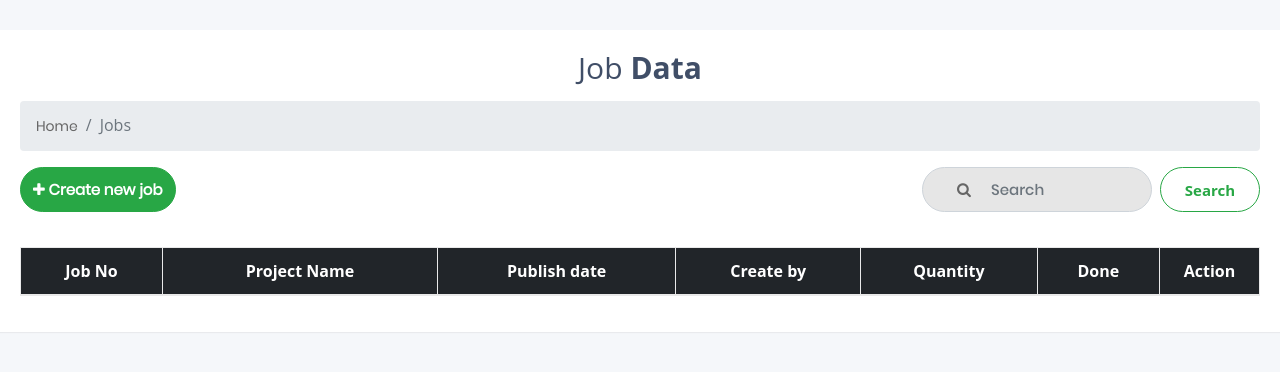
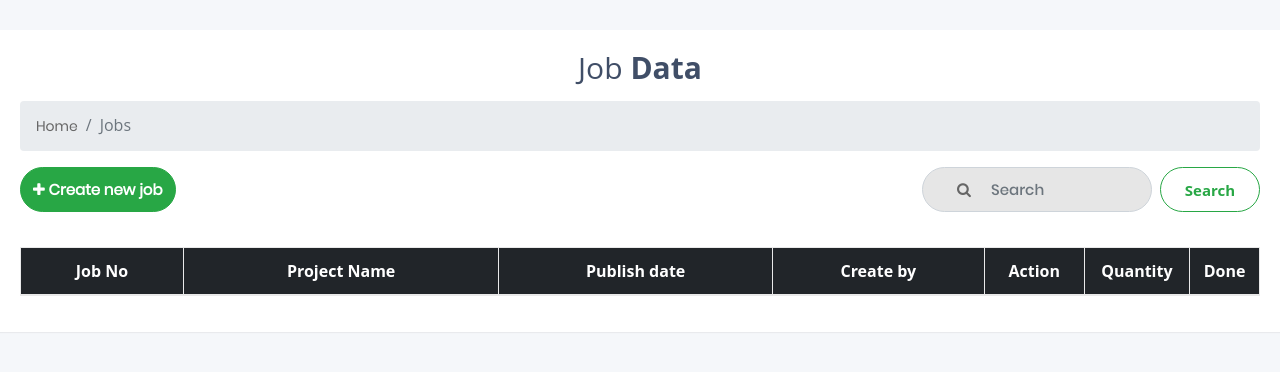
Before and after one commit to KOngTNP/OP-AUTOTECH-Web-database-Django, a Django app: page /jobTable in a window 1280 px wide. Shown: the part 56-428 px from the top of the page. Run offline with Django 3.2, Linux system fonts and the light colour scheme; a user stored in the database is signed in; tables that the repository leaves empty hold one stand-in row (values such as "Sample post"); data that the repository does not hold is empty; some libraries are stand-ins or nearby versions.

Commit message:
edit table layout

```diff
--- a/templates/job/jobTable.html
+++ b/templates/job/jobTable.html
@@ -47,11 +47,13 @@
                   <!-- <th scope="col">Project Description</th> -->
                   <th scope="col" style="min-width:130px">Publish date</th>
                   <th scope="col" class="js-sort-string">Create by</th>
-                  <th scope="col" style="max-width:100px;">Quantity</th>
-                  <th scope="col" style="max-width:100px;">Done</th>
+
                   {% if user.is_staff %}
-                    <th scope="col" style="min-width:100px">Action</th>
+                    <th scope="col" style="width:100px">Action</th>
                   {% endif %}
+
+                  <th scope="col" style="max-width:50px;">Quantity</th>
+                  <th scope="col" style="max-width:70px;">Done</th>
 
                 </tr>
               </thead>
@@ -63,6 +65,14 @@
                   <!-- <td>{{job.projectDesc}}</td> -->
                   <td >{{job.datePublish.date}}</td>
                   <td>{{job.user}}</td>
+
+                  {% if user.is_staff %}
+                  <td>
+                    <a class="edit" title="Edit" data-toggle="tooltip" href='/jobTable/edit/{{job.jobNo}}'><i class="material-icons">&#xE254;</i> </a>
+                    <a class="delete" title="Delete" data-toggle="tooltip" href='/jobTable/delete/{{job.jobNo}}'  onclick="return confirm('Are you sure you want to delete this item?');"><i class="material-icons">&#xE872;</i></a>
+                  </td>
+                  {% endif %}
+
                   {% for all in all_qty %}
                     {% if job.jobNo == all.jobNo%}
                       <td style="text-align: center; color: green;">{{all.QTY}}</td>
@@ -71,19 +81,16 @@
                           {% if all.QTY == done.Assemby_QTY %}
                             <td style="text-align: center;"><i class="fa fa-check-circle" style="color: green;" aria-hidden="true"></i></td>
                           {% else %}
+                            {%if done.Assemby_QTY == null %}
+                              <td style="text-align: center; color: red;">0</td>
+                            {% else %}
                               <td style="text-align: center; color: red;">{{done.Assemby_QTY}}</td>
+                            {% endif %}
                           {% endif %}
                         {% endif %}
                       {% endfor %}
                     {% endif %}
                   {% endfor %}
-                  {% if user.is_staff %}
-                  <td>
-                    <a class="edit" title="Edit" data-toggle="tooltip" href='/jobTable/edit/{{job.jobNo}}'><i class="material-icons">&#xE254;</i> </a>
-
-                    <a class="delete" title="Delete" data-toggle="tooltip" href='/jobTable/delete/{{job.jobNo}}'  onclick="return confirm('Are you sure you want to delete this item?');"><i class="material-icons">&#xE872;</i></a>
-                  </td>
-                  {% endif %}
               </tr>
               {% endfor %}
               </tbody>
```
Lines whose indentation alone changed are shown as unchanged.
